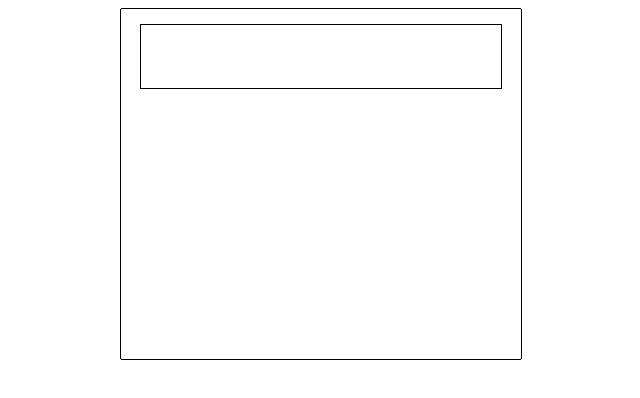
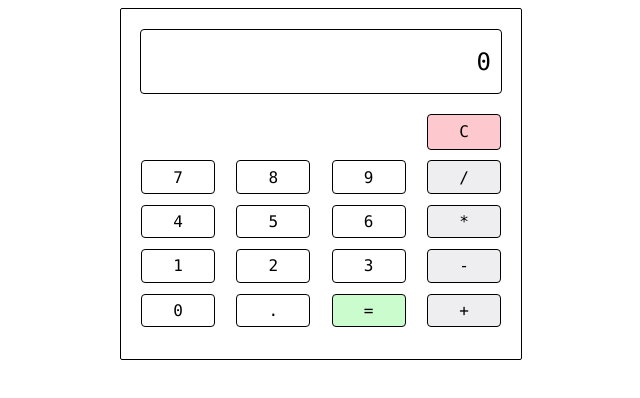
Before and after one commit to AndrewTP98/Prac_10_FD_calc, a plain HTML site: page src/index.html in a window 1280 px wide. Shown: the whole page, without its empty margins (319-959 px from the left). Drawn offline with Linux system fonts and the light colour scheme.

Commit message:
calculator working

```diff
--- a/src/index.css
+++ b/src/index.css
@@ -1,3 +1,6 @@
+*{
+    font-family: "Lucida Console", "Courier New", monospace;
+}
 .calculator{
    width: 400px;
    height: 350px;
@@ -5,9 +8,52 @@
    border: 1px solid black;
    border-radius: 2px;
 }
+.calculator__screen-number{
+    width: 90%;
+    font-size:x-large;
+    padding: 0px 10px;
+    overflow: hidden;
+    text-align: end;
+}
 .calculator__screen{
     width: 90%;
     height: 18%;
+    margin: 5% auto;
+    border-radius: 4px;
     border: 1px solid black;
-    margin: 15px auto;
+    display: flex;
+    justify-content: end;
+    align-items: center;
 }
+.calculator__btns{
+    width: 90%;
+    height: 64%;
+    margin: 0% auto 5% auto;
+}
+.calculator__row-btns{
+    width: 100%;
+    height: 15%;
+    margin: 3% auto 3% auto;
+    display: flex;
+    justify-content: space-between;
+}
+.calculator__btn{
+    width: 20%;
+    border: 1px solid black;
+    border-radius: 4px;
+    display: flex;
+    justify-content: center;
+    align-items: center;
+}
+.calculator__btn--clear{
+    height: 15%;
+    margin-left: auto;
+    margin-right: 0px;
+    background-color: rgb(254, 201, 206);
+}
+.calculator__btn--operations{
+    background-color: rgb(238, 237, 240);
+}
+.calculator__btn--equal{
+    background-color: rgb(203, 252, 205);
+}
--- a/src/index.html
+++ b/src/index.html
@@ -9,8 +9,37 @@
 </head>
 <body>
     <div class="calculator">
-        <div class="calculator__screen"></div>
-        <div class="calculator__btn calculator__btn-- "></div>
+        <div class="calculator__screen">
+            <div class="calculator__screen-number" id="sc-number">0</div>
+        </div>
+        <div class="calculator__btns">
+            <div class="calculator__btn calculator__btn--clear" onclick="clearScreen()">C</div>
+            <div class="calculator__row-btns">
+                <div class="calculator__btn" onclick="pressBtn(this)">7</div>
+                <div class="calculator__btn" onclick="pressBtn(this)">8</div>
+                <div class="calculator__btn" onclick="pressBtn(this)">9</div>
+                <div class="calculator__btn calculator__btn--operations" onclick="pressBtn(this)">/</div>
+            </div>
+            <div class="calculator__row-btns">
+                <div class="calculator__btn" onclick="pressBtn(this)">4</div>
+                <div class="calculator__btn" onclick="pressBtn(this)">5</div>
+                <div class="calculator__btn" onclick="pressBtn(this)">6</div>
+                <div class="calculator__btn calculator__btn--operations" onclick="pressBtn(this)">*</div>
+            </div>
+            <div class="calculator__row-btns">
+                <div class="calculator__btn" onclick="pressBtn(this)">1</div>
+                <div class="calculator__btn" onclick="pressBtn(this)">2</div>
+                <div class="calculator__btn" onclick="pressBtn(this)">3</div>
+                <div class="calculator__btn calculator__btn--operations" onclick="pressBtn(this)">-</div>
+            </div>
+            <div class="calculator__row-btns">
+                <div class="calculator__btn" id="btn-7" onclick="pressBtn(this)">0</div>
+                <div class="calculator__btn">.</div>
+                <div class="calculator__btn calculator__btn--equal" onclick="pressBtn(this)">=</div>
+                <div class="calculator__btn calculator__btn--operations" onclick="pressBtn(this)">+</div>
+            </div>
+        </div>
+
     </div>
 </body>
 <script src="/src/index.js"></script>
--- a/src/index.js
+++ b/src/index.js
@@ -0,0 +1,26 @@
+function clearScreen(){
+    let screen = document.getElementById('sc-number');
+    screen.innerHTML = '0';
+}
+function pressBtn(element){
+    let screen = document.getElementById('sc-number')
+    screen.innerHTML
+    let btn = element.innerHTML;
+    if(btn === '=')
+    {
+        calculate();
+    }else{
+        if( screen.innerHTML === '0')
+        {
+            screen.innerHTML = btn;
+        }
+        else{
+            screen.innerHTML = screen.innerHTML + btn;
+        }
+    }
+}
+function calculate(){
+    let screen = document.getElementById('sc-number')
+    const res = eval(screen.innerHTML)
+    screen.innerHTML = res;
+}
```
